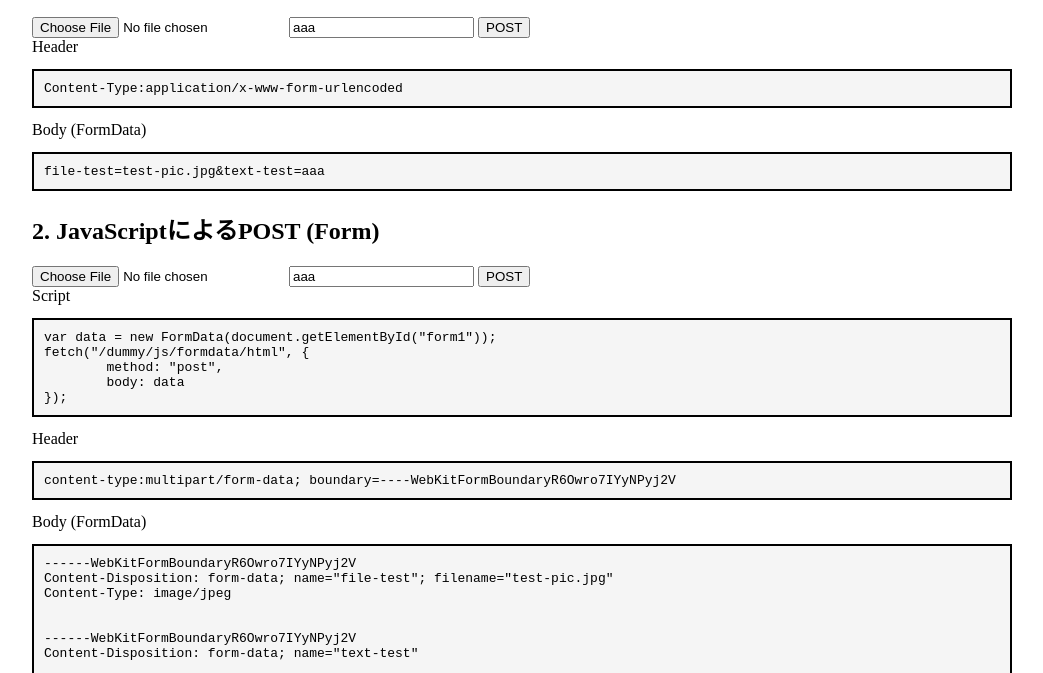
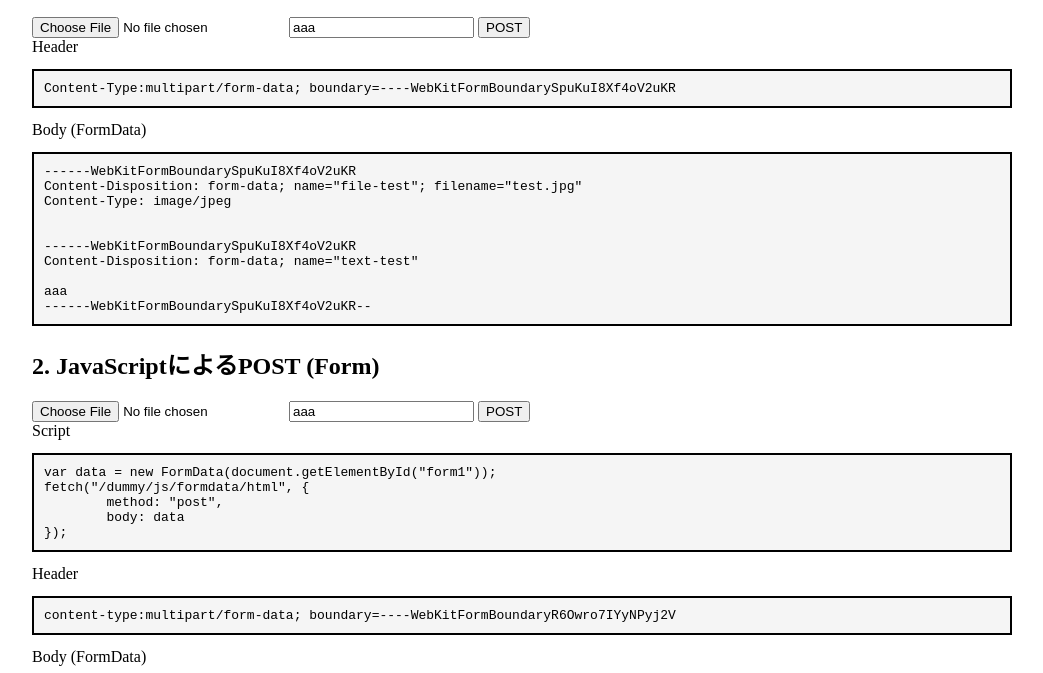
Before and after one commit to tksugimoto/note, a plain HTML site: page html-post/index.html in a window 1280 px wide. Shown: the part 127-800 px from the top of the page, without its empty margins (118-1161 px from the left). Drawn offline with Linux system fonts and the light colour scheme.

Commit message:
[Fix] [HTML POST] <form>でのPOSTでファイルが送られていなかったバグを修正

```diff
--- a/html-post/index.html
+++ b/html-post/index.html
@@ -19,18 +19,27 @@
 <h1>POSTしたときの通信内容確認 [HTML]</h1>
 
 <h2>1. 通常の&lt;form&gt;によるPOST</h2>
-<form method="post" action="/dummy/form">
+<form method="post" action="/dummy/form" enctype="multipart/form-data">
 	<input type="file" name="file-test">
 	<input type="text" name="text-test" value="aaa">
 	<input type="submit" value="POST">
 </form>
 Header
 <pre class="code">
-Content-Type:application/x-www-form-urlencoded
+Content-Type:multipart/form-data; boundary=----WebKitFormBoundarySpuKuI8Xf4oV2uKR
 </pre>
 Body (FormData)
 <pre class="code">
-file-test=test-pic.jpg&amp;text-test=aaa
+------WebKitFormBoundarySpuKuI8Xf4oV2uKR
+Content-Disposition: form-data; name="file-test"; filename="test.jpg"
+Content-Type: image/jpeg
+
+
+------WebKitFormBoundarySpuKuI8Xf4oV2uKR
+Content-Disposition: form-data; name="text-test"
+
+aaa
+------WebKitFormBoundarySpuKuI8Xf4oV2uKR--
 </pre>
 
 
```
